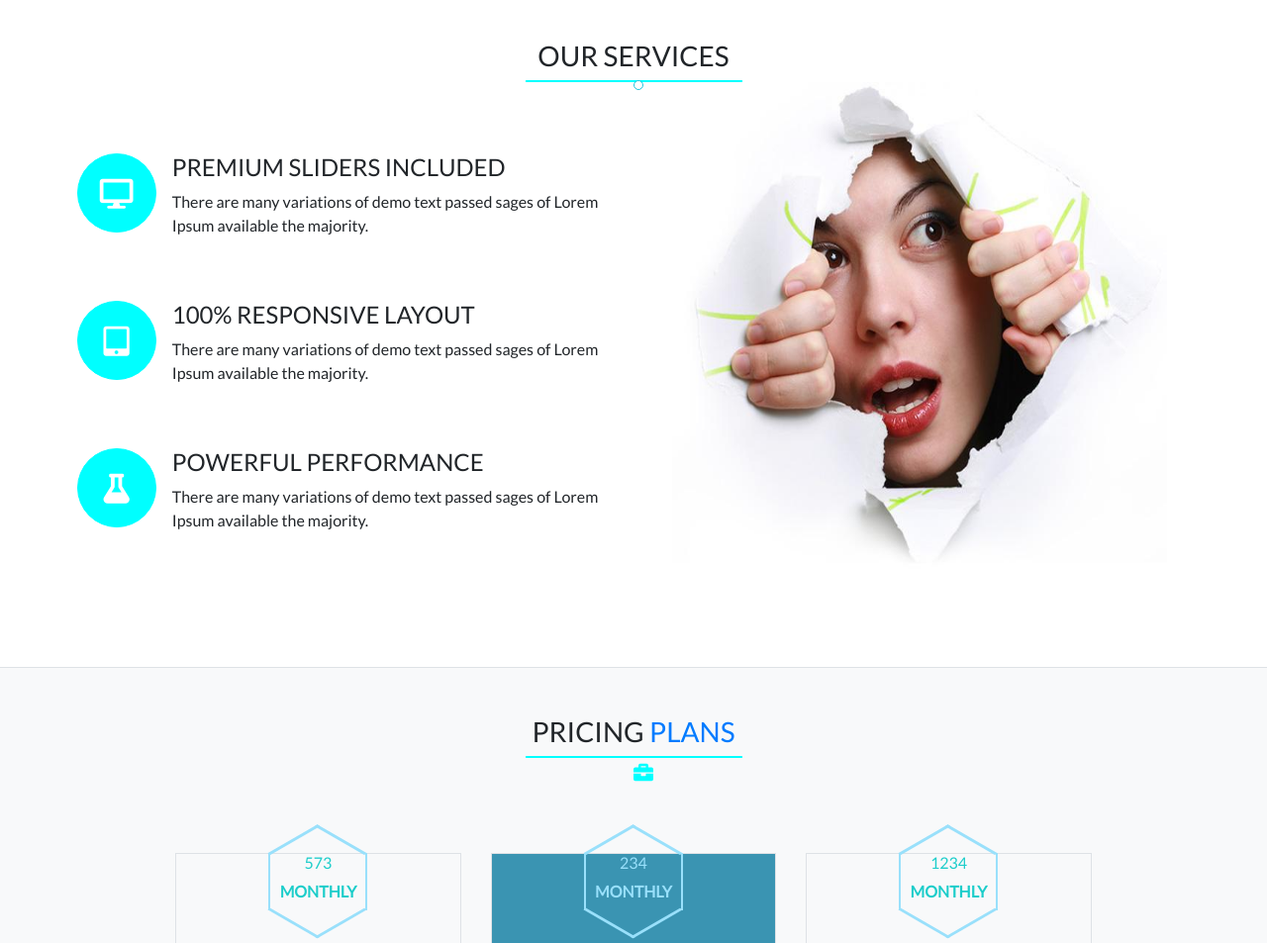
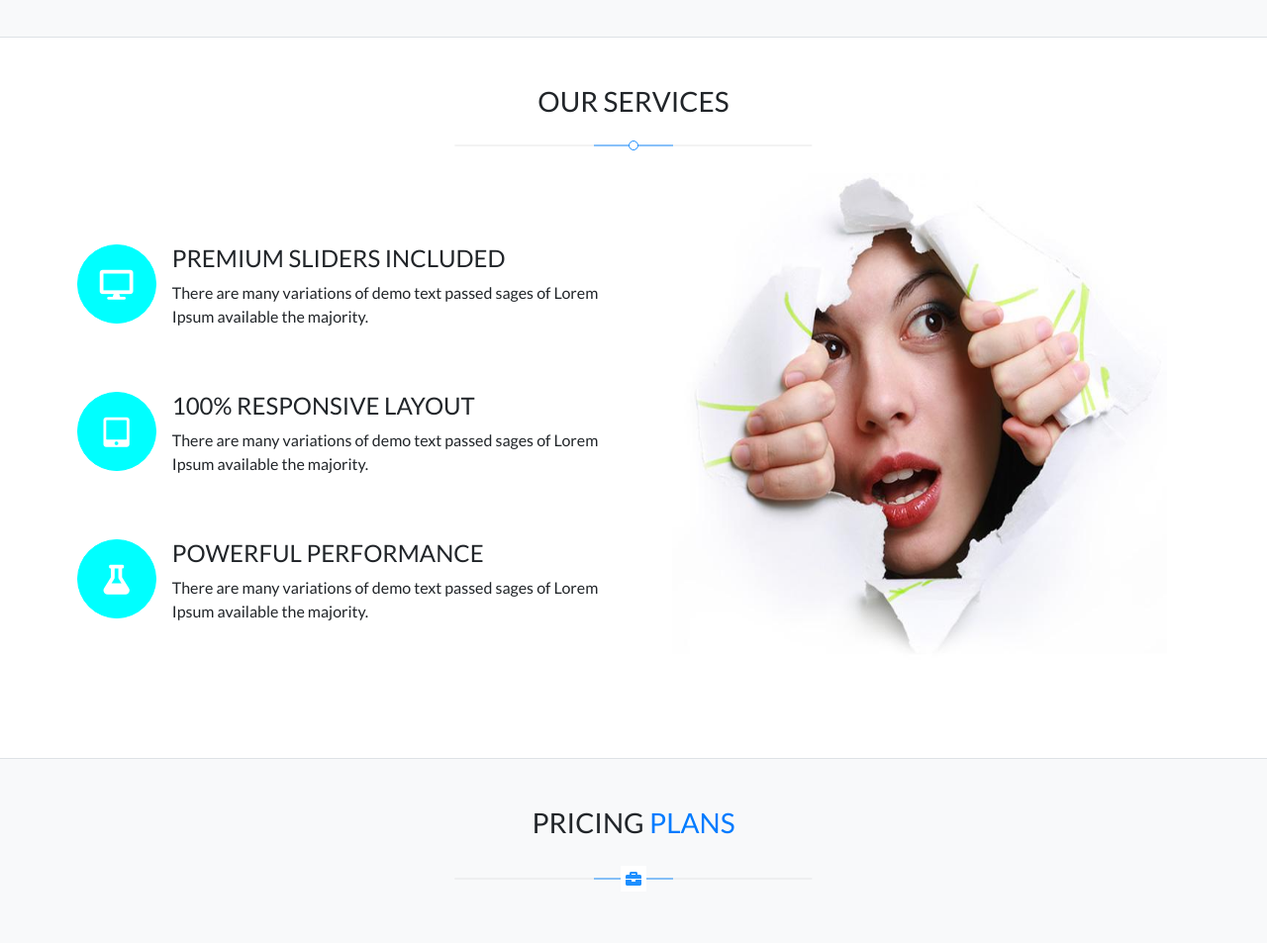
Before and after one commit to SonataC/final_project, a website: page index.html in a window 1280 px wide. Shown: the part 2880-3833 px from the top of the page at 99% size. Drawn offline with nearby package versions, Linux system fonts and the light colour scheme.

Commit message:
Fixed blue line hovers

```diff
--- a/index.html
+++ b/index.html
@@ -584,13 +584,17 @@
     <div class="container">
         <div class="row team">
             <div class="col-md-12 my-5">
+                <div class="pb-2 blue-line">
                     <h3>
                         MEET OUR TEAM
                     </h3>
-                <div class="blue-line">
+                    <div class="position-relative pt-3 pb-4 px-0">
+                        <span class="line"></span>
+                        <span class="grey-line"></span>
                         <span>
-                        <i class="far fa-user head"></i>
+                       <i class="far fa-user fa-lg"></i>
                    </span>
+                    </div>
                 </div>
                 <div class="row">
                     <div class="col-md-12">
@@ -663,12 +667,15 @@
 <div class="container-fluid border-bottom">
     <div class="container">
         <div class="row team my-5">
-            <div class="col-md-12">
+            <div class="col-md-12  text-center blue-line">
                 <h3>
                     OUR SERVICES
                 </h3>
-                <div class="blue-line">
-                    <div id="dot">
+                <div class="pb-2">
+                    <div class="position-relative pt-3 pb-4 px-0">
+                        <span class="line"></span>
+                        <span class="grey-line"></span>
+                        <span class="small-circle"></span>
                     </div>
                 </div>
             </div>
@@ -740,13 +747,17 @@
 <div class="container-fluid bg-light border-bottom">
     <div class="container">
         <div class="row team">
-            <div class="col-md-12 my-5">
+            <div class="col-md-12 my-5 text-center blue-line">
                 <h3>
                     PRICING <span class="text-primary">PLANS</span>
                 </h3>
-                <div class="blue-line">
-                    <div id="port">
+                <div class="pb-2">
+                    <div class="position-relative pt-3 pb-5 px-0">
+                        <span class="line"></span>
+                        <span class="grey-line"></span>
+                        <span>
                     <i class="fas fa-briefcase"></i>
+                   </span>
                     </div>
                 </div>
             </div>
@@ -762,12 +773,18 @@
 <div class="container-fluid border-bottom">
     <div class="container">
         <div class="row">
+            <div class="col-md-12">
+                <div class="blue-line">
                     <h1 class="centered mt-5">
                         Contact us
                     </h1>
+                    <div class="pb-2">
+                        <div class="position-relative pt-3 pb-4 px-0">
+                            <span class="line"></span>
+                            <span class="grey-line"></span>
+                            <span class="small-circle"></span>
                         </div>
-        <div class="">
-            <span class="separator"></span>
+                    </div>
                 </div>
                 <div class="row my-4">
                     <i class="far fa-envelope-open en-ic mx-3 text-primary"></i>
@@ -815,10 +832,14 @@
                             <div class="col-md-2">
                             </div>
                             <div class="col-md-10">
-                        <button type="submit" class="btn btn-primary mb-5" id="prim">&#x2713; Send Your Message</button>
+                                <button type="submit" class="btn btn-primary mb-5" id="prim">&#x2713; Send Your
+                                    Message
+                                </button>
                             </div>
                         </div>
                     </form>
+                </div>
+            </div>
         </div>
     </div>
 </div>
@@ -850,7 +871,8 @@
                             </h6>
                             <img src="css/img/logo-light.png" class="my-3" alt="logo">
                             <p class="my-3 ftr">
-                            There are many Purchase Now There are many variations of passages of Lorem Ipsum available,
+                                There are many Purchase Now There are many variations of passages of Lorem Ipsum
+                                available,
                                 but the majority.
                             </p>
                             <button class="bt-d text-light px-3 py-1 my-3">
@@ -869,7 +891,8 @@
                             </p>
                             <form>
                                 <div class="input-group" id="input2">
-                                <input type="email" name="email" placeholder="Your Email Here..." class="form-control">
+                                    <input type="email" name="email" placeholder="Your Email Here..."
+                                           class="form-control">
                                     <span class="input-group-btn">
                                 <button class="btn btn-primary" type="submit">
                                     <i class="far fa-paper-plane mx-0"></i>
--- a/scss/Final.scss
+++ b/scss/Final.scss
@@ -569,45 +569,61 @@ span.black {
   text-align: center;
 }
 
-.blue-line {
-  height: 2px;
-  background: aqua;
-  width: 20%;
-  position: relative;
-  transition: width 2s;
-  margin: auto;
-
-  #head {
-    font-size: 20px;
+.position-relative {
+  width: 100%;
+  .line {
+    background: dodgerblue;
+    width: 80px;
+    height: 1px;
     position: absolute;
+    z-index: 1;
+    transition: 0.5s;
+    top: 50%;
     left: 50%;
-    top: 50%;
-    color: aqua;
+    transform: translate(-50%, -50%);
   }
 
-  #dot {
-    background: #fff;
-    border: 1px solid #1cc6df;
+  .grey-line {
+    background: rgba(210, 210, 210, 0.51);
+    width: 33%;
+    height: 1px;
+    position: absolute;
+    top: 50%;
+    left: 50%;
+    transform: translate(-50%, -50%);
+  }
+  span {
+    i {
+      padding: 5px;
+      top: 50%;
+      left: 50%;
+      z-index: 3;
+      transform: translate(-50%, -50%);
+      position: absolute;
+      color: dodgerblue;
+      background: white;
+    }
+  }
+  .small-circle {
+    width: 10px;
     height: 10px;
+    border-radius: 50%;
+    z-index: 3;
     position: absolute;
+    border: dodgerblue solid 1px;
+    background: white;
+    top: 50%;
     left: 50%;
-    width: 10px;
-    border-radius: 50%;
-  }
-
-  #port {
-    font-size: 20px;
-    position: absolute;
-    left: 50%;
-    top: 50%;
-    color: aqua;
+    transform: translate(-50%, -50%);
   }
 }
-
 .blue-line:hover {
-  width: 50%;
+  .line {
+    width: 200px;
+    height: 1px;
+    position: absolute;
+  }
 }
-
 
 .team-photo {
   .bord {
```
Also changed, not shown: css/Final.css. Lines whose indentation alone changed are shown as unchanged.
